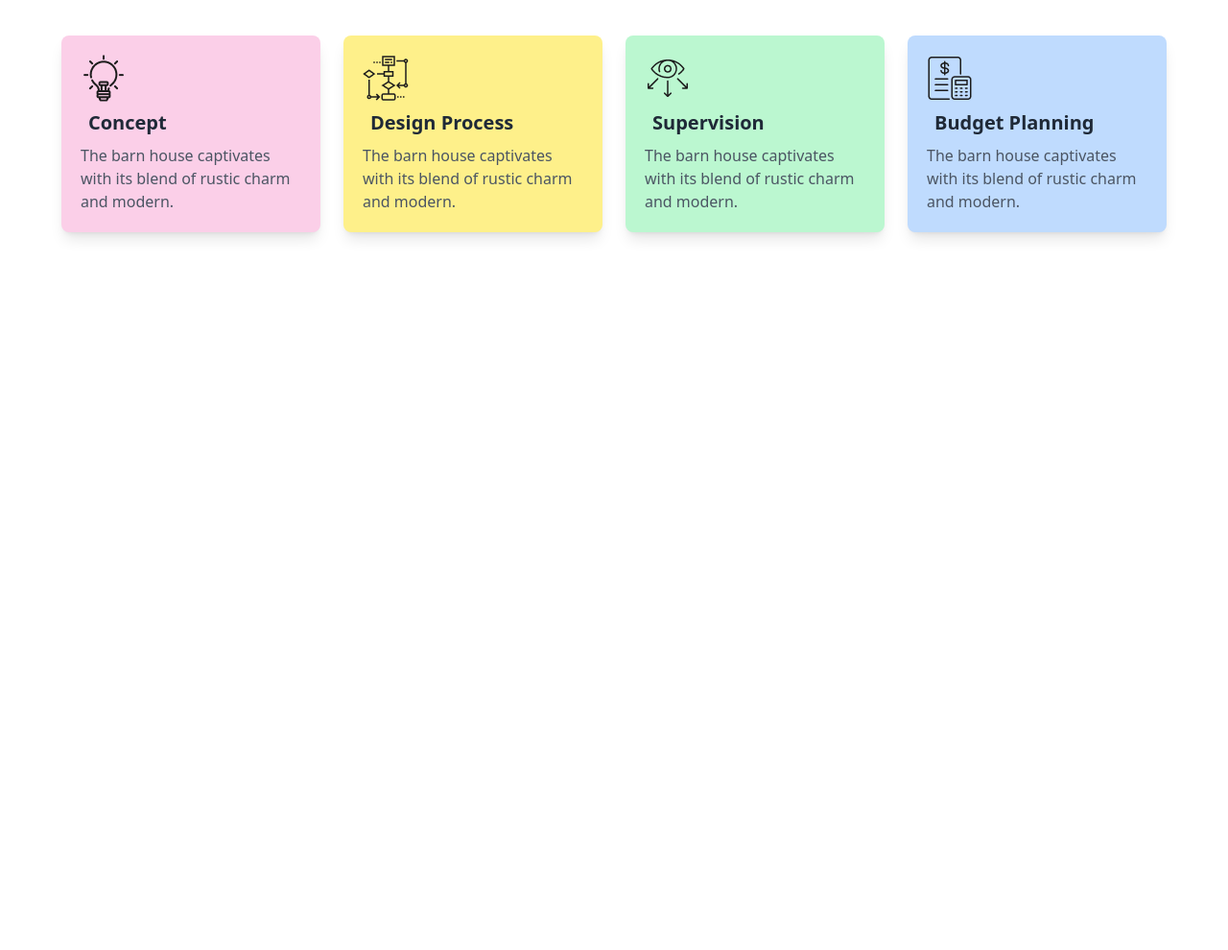
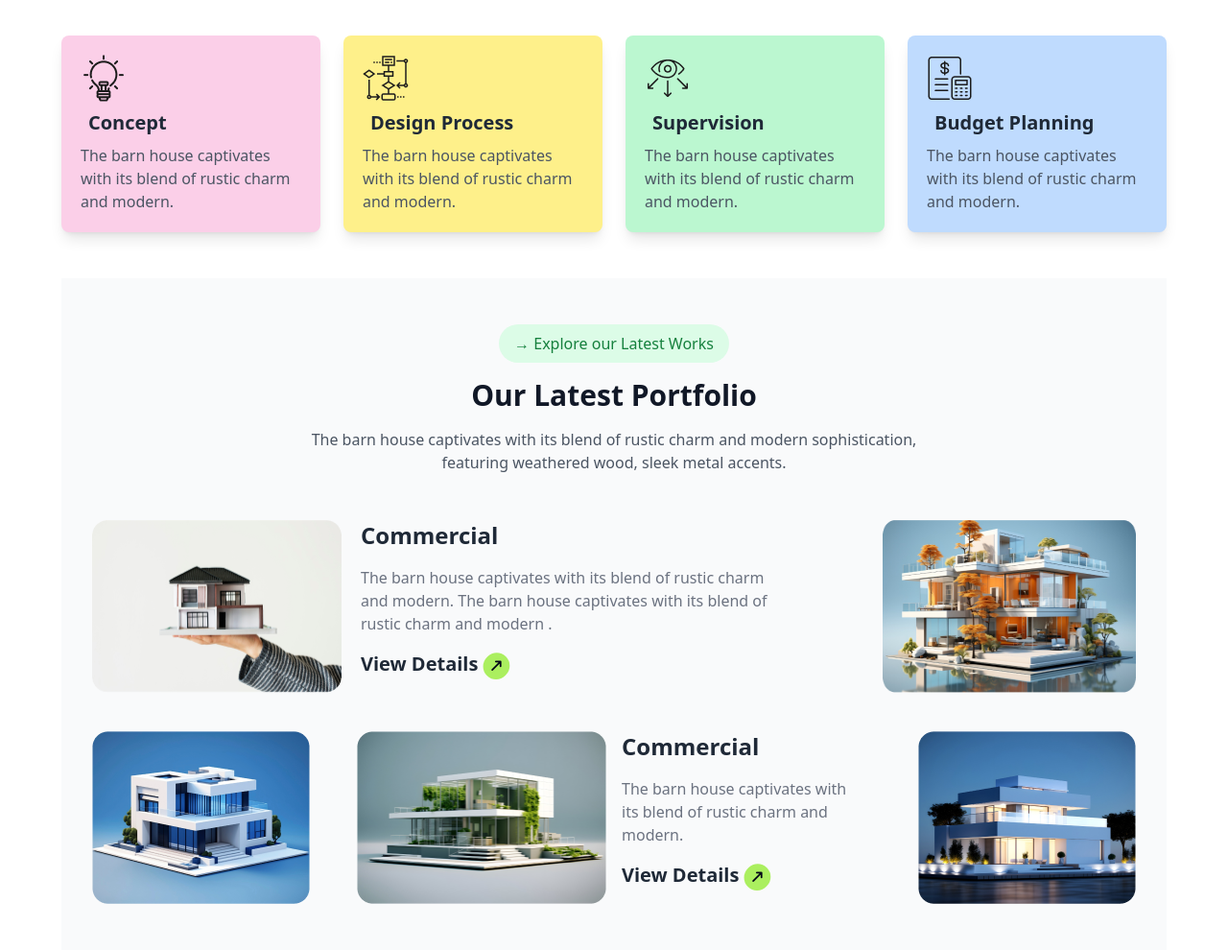
Before and after one commit to Redoy-Dash/third-assi-repo, a plain HTML site: page index.html in a window 1280 px wide. Shown: the part 2003-2993 px from the top of the page at 96% size. Before the commit the page ends 2293 px from the top, so only its background shows below. Drawn offline with nearby package versions, Linux system fonts and the light colour scheme.

Commit message:
Section 5 design and style finished

```diff
--- a/index.html
+++ b/index.html
@@ -194,7 +194,8 @@
                         <div class="flex items-center mt-2 mb-2">
                             <h2 class="ml-2 text-xl font-semibold">Concept</h2>
                         </div>
-                        <p class="text-gray-600 text-left">The barn house captivates with its blend of rustic charm and modern.
+                        <p class="text-gray-600 text-left">The barn house captivates with its blend of rustic charm and
+                            modern.
                         </p>
                     </div>
                     <!-- Card 2 -->
@@ -205,7 +206,8 @@
                         <div class="flex items-center mt-2 mb-2">
                             <h2 class="ml-2 text-xl font-semibold">Design Process</h2>
                         </div>
-                        <p class="text-gray-600 text-left">The barn house captivates with its blend of rustic charm and modern.
+                        <p class="text-gray-600 text-left">The barn house captivates with its blend of rustic charm and
+                            modern.
                         </p>
                     </div>
                     <!-- Card 3 -->
@@ -216,7 +218,8 @@
                         <div class="flex items-center mt-2 mb-2">
                             <h2 class="ml-2 text-xl font-semibold">Supervision</h2>
                         </div>
-                        <p class="text-gray-600 text-left">The barn house captivates with its blend of rustic charm and modern.
+                        <p class="text-gray-600 text-left">The barn house captivates with its blend of rustic charm and
+                            modern.
                         </p>
                     </div>
                     <!-- Card 4 -->
@@ -227,8 +230,84 @@
                         <div class="flex items-center mt-2 mb-2">
                             <h2 class="ml-2 text-xl font-semibold">Budget Planning</h2>
                         </div>
-                        <p class="text-gray-600 text-left">The barn house captivates with its blend of rustic charm and modern.
+                        <p class="text-gray-600 text-left">The barn house captivates with its blend of rustic charm and
+                            modern.
                         </p>
+                    </div>
+                </div>
+            </div>
+        </div>
+    </section>
+
+    <!-- Section 5 -->
+    <section class="section-5">
+        <div class="container max-w-6xl mx-auto">
+            <div class="container max-w-6xl mx-auto">
+                <div class="py-12 bg-gray-50">
+                    <div class="max-w-7xl mx-auto px-4 sm:px-6 lg:px-8">
+                        <div class="text-center mb-12">
+                            <button class="bg-green-100 text-green-700 py-2 px-4 rounded-full mb-4 hover:bg-green-200">
+                                → Explore our Latest Works
+                            </button>
+                            <h2 class="text-3xl font-extrabold text-gray-900">Our Latest Portfolio</h2>
+                            <p class="mt-4 text-gray-600">
+                                The barn house captivates with its blend of rustic charm and modern sophistication,<br>
+                                featuring weathered wood, sleek metal accents.
+                            </p>
+                        </div>
+                        <!-- Cards -->
+                        <div class="cards grid grid-cols-[1fr_2fr_1fr] gap-4 mb-10">
+                            <!-- Card-1 -->
+                            <div class="card">
+                                <div class="img">
+                                    <img src="images/img1.png" alt="">
+                                </div>
+                            </div>
+                            <!-- Card-2 -->
+                            <div class="card">
+                                <h4 class="font-extrabold text-2xl">Commercial</h4>
+                                <p class="text-base font-medium mt-4 text-gray-500">The barn house captivates with its
+                                    blend of rustic charm <br> and modern. The barn house captivates with its blend of
+                                    <br> rustic charm and modern .</p>
+                                <button class="text-left text-xl font-extrabold mt-4">View Details <i
+                                        class="fa-solid fa-arrow-up-long lg:bg-[#ABEF5F] text-slate-950  px-2 py-1 bg rotate-45 rounded-full text-sm"></i></button>
+                            </div>
+                            <!-- Card-3 -->
+                            <div class="card">
+                                <div class="img h-full">
+                                    <img class="h-full" src="images/img2.png" alt="">
+                                </div>
+                            </div>
+                        </div>
+                        <!-- Cards -->
+                        <div class="cards grid grid-cols-[1fr_1fr_1fr_1fr] gap-4">
+                            <!-- Card-4 -->
+                            <div class="card">
+                                <div class="img">
+                                    <img src="images/img3.png" alt="">
+                                </div>
+                            </div>
+                            <!-- Card-5 -->
+                            <div class="card">
+                                <div class="img">
+                                    <img src="images/img4.png" alt="">
+                                </div>
+                            </div>
+                            <!-- Card-6 -->
+                            <div class="card">
+                                <h4 class="font-extrabold text-2xl">Commercial</h4>
+                                <p class="text-left text-base font-medium mt-4 text-gray-500">The barn house captivates
+                                    with <br> its blend of rustic charm and <br>modern. </p>
+                                <button class="text-left text-xl font-extrabold mt-4">View Details <i
+                                        class="fa-solid fa-arrow-up-long lg:bg-[#ABEF5F] text-slate-950  px-2 py-1 bg rotate-45 rounded-full text-sm"></i></button>
+                            </div>
+                            <!-- Card-7 -->
+                            <div class="card">
+                                <div class="img flex justify-end">
+                                    <img src="images/img5.png" alt="">
+                                </div>
+                            </div>
+                        </div>
                     </div>
                 </div>
             </div>
```
